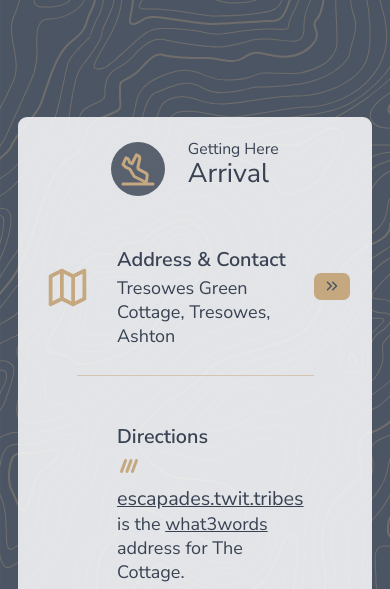
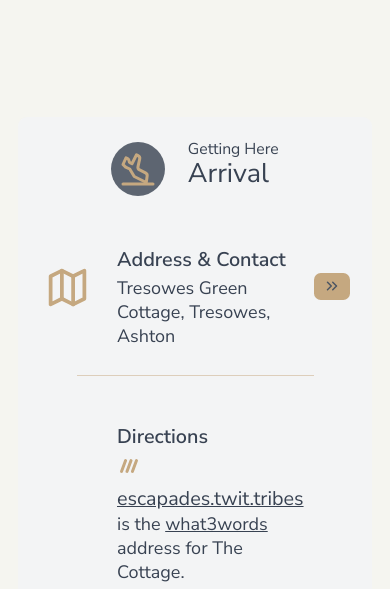
Before and after one commit to Konstantine1307/cottage-guidebook-v2, a website built with Vite: page src/arrival.html in a window 390 px wide. Shown: the top 589 px of the page. Built offline with nearby package versions, Linux system fonts and the light colour scheme.

Commit message:
feat: simplify mobile backgrounds — remove topography and deep colors

```diff
--- a/src/styles/global.css
+++ b/src/styles/global.css
@@ -1011,6 +1011,28 @@ dialog::backdrop {
   background-image: url("/topography-blue.svg");
 }
 
+/* Mobile: Simplified backgrounds — no topography, consistent light color */
+@media (max-width: 767px) {
+  /* Override all page backgrounds to simple warm cream on mobile */
+  .bg-arrival .page-wrapper,
+  .bg-manual .page-wrapper,
+  .bg-food .page-wrapper,
+  .bg-emergency .page-wrapper,
+  .bg-departure .page-wrapper,
+  .bg-attractions .page-wrapper,
+  .bg-beaches .page-wrapper {
+    background-color: #f5f5f0; /* Warm light gray/cream */
+    background-image: none;
+  }
+
+  /* Navbar differentiation: subtle shadow instead of border */
+  .navbar {
+    background: #fafaf8; /* Slightly lighter than page */
+    border-bottom: 1px solid #e5e5e0;
+    box-shadow: 0 1px 3px rgba(0, 0, 0, 0.05);
+  }
+}
+
 /* ---------- Fade-in animation ---------- */
 @keyframes fadein {
   from {
```
